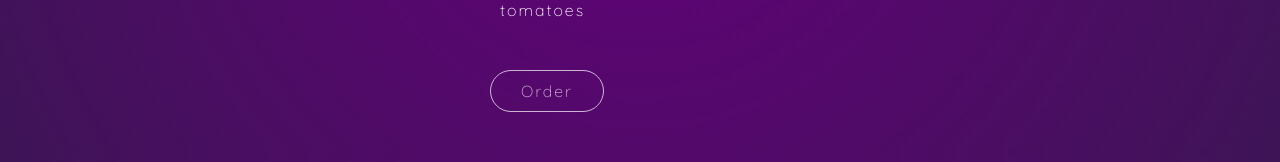
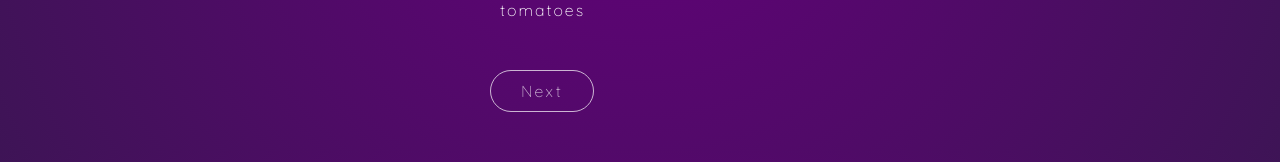
Before and after one commit to kschoi/frontend-challenges, a React (Create React App) app in the folder projects/pizza-play/: page /toppings in a window 1280 px wide. Shown: the part 519-681 px from the top of the page. Built offline with nearby package versions, Linux system fonts and the light colour scheme.

Commit message:
add whileHover Effects

```diff
--- a/projects/pizza-play/src/components/Base.js
+++ b/projects/pizza-play/src/components/Base.js
@@ -6,7 +6,6 @@ const Base = ({ addBase, pizza }) => {
   const bases = ['Classic', 'Thin & Crispy', 'Thick Crust'];
 
   return (
-    // 2. 페이지는 반대편에서 나오게 해볼까요!
     <motion.div
       className="container base"
       initial={{ x: '100vw' }}
@@ -18,9 +17,15 @@ const Base = ({ addBase, pizza }) => {
         {bases.map(base => {
           let spanClass = pizza.base === base ? 'active' : '';
           return (
-            <li key={base} onClick={() => addBase(base)}>
+            // 2. hover 효과를 추가합니다.
+            <motion.li
+              key={base}
+              onClick={() => addBase(base)}
+              whileHover={{ scale: 1.3, originX: 0, color: '#f8e112' }}
+              transition={{ type: 'spring', stiffness: 300 }}
+            >
               <span className={spanClass}>{ base }</span>
-            </li>
+            </motion.li>
           )
         })}
       </ul>
@@ -30,11 +35,19 @@ const Base = ({ addBase, pizza }) => {
           className="next"
           initial={{ x: '-100vw' }}
           animate={{ x: 0 }}
-          // 1. transition을 추가해보세요!
 					transition={{ type: 'spring', stiffness: 120 }}
         >
           <Link to="/toppings">
-            <button>Next</button>
+            <motion.button
+              // 1. hover 효과를 복붙합니다.
+		          whileHover={{
+		            scale: 1.1,
+		            textShadow: '0 0 8px rgb(255,255,255)',
+		            boxShadow: '0 0 8px rgb(255,255,255)',
+		          }}
+						>
+							Next
+						</motion.button>
           </Link>
         </motion.div>
       )}
--- a/projects/pizza-play/src/components/Home.js
+++ b/projects/pizza-play/src/components/Home.js
@@ -8,11 +8,19 @@ const Home = () => {
       className="container home"
       initial={{ opacity: 0 }}
       animate={{ opacity: 1 }}
-      transition={{ delay: 1.5, duration: 5 }}
+      transition={{ delay: 1.5, duration: 1.5 }}
     >
       <h2>Welcome to Pizza Play</h2>
       <Link to="/base">
-        <motion.button animate={{}}>Create Your Pizza</motion.button>
+        <motion.button
+          whileHover={{
+            scale: 1.1,
+            textShadow: '0 0 8px rgb(255,255,255)',
+            boxShadow: '0 0 8px rgb(255,255,255)',
+          }}
+        >
+          Create Your Pizza
+        </motion.button>
       </Link>
     </motion.div>
   );
--- a/projects/pizza-play/src/components/Toppings.js
+++ b/projects/pizza-play/src/components/Toppings.js
@@ -1,5 +1,6 @@
 import React from 'react';
 import { Link } from 'react-router-dom';
+import { motion } from 'framer-motion';
 
 const Toppings = ({ addTopping, pizza }) => {
   let toppings = ['mushrooms', 'peppers', 'onions', 'olives', 'extra cheese', 'tomatoes'];
@@ -12,17 +13,30 @@ const Toppings = ({ addTopping, pizza }) => {
         {toppings.map(topping => {
           let spanClass = pizza.toppings.includes(topping) ? 'active' : '';
           return (
-            <li key={topping} onClick={() => addTopping(topping)}>
+            // 2. hover 효과를 추가합니다.
+            <motion.li
+              key={topping}
+              onClick={() => addTopping(topping)}
+              whileHover={{ scale: 1.3, originX: 0, color: '#f8e112' }}
+              transition={{ type: 'spring', stiffness: 300 }}
+            >
               <span className={spanClass}>{ topping }</span>
-            </li>
+            </motion.li>
           )
         })}
       </ul>
 
       <Link to="/order">
-        <button>
-          Order
-        </button>
+        <motion.button
+          // 1. hover 효과를 복붙합니다.
+          whileHover={{
+            scale: 1.1,
+            textShadow: '0 0 8px rgb(255,255,255)',
+            boxShadow: '0 0 8px rgb(255,255,255)',
+          }}
+        >
+          Next
+        </motion.button>
       </Link>
 
     </div>
```
